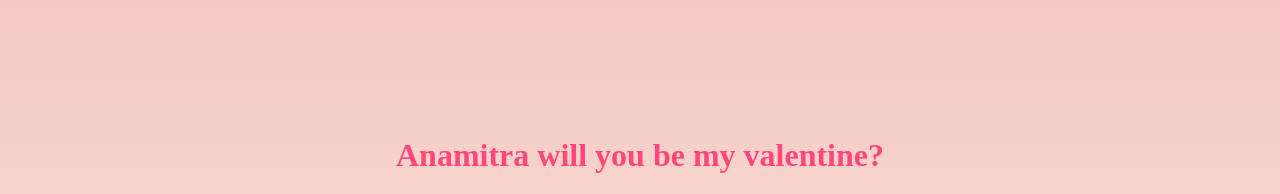
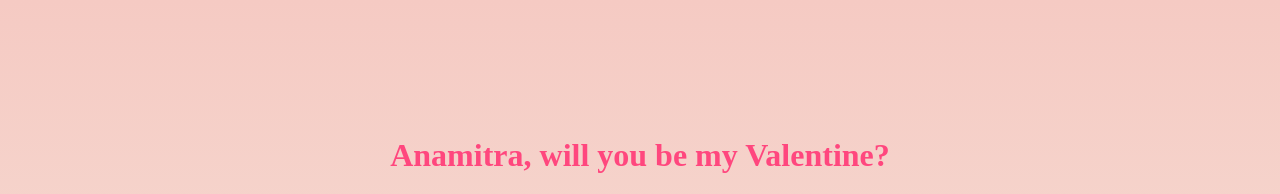
Before and after one commit to ElitistDrago15/amystery, a plain HTML site: page index.html in a window 1280 px wide. Shown: the top 194 px of the page. Drawn offline with Linux system fonts and the light colour scheme; grey boxes are pictures that could not be loaded.

Commit message:
index.html

```diff
--- a/index.html
+++ b/index.html
@@ -7,7 +7,7 @@
             <br/>
             <br/>
             <br/>
-            <h1>Anamitra will you be my valentine?</h1>
+            <h1>Anamitra, will you be my Valentine?</h1>
             <img id="valentineImage" src= "https://cdn11.bigcommerce.com/s-5ylnei6or5/images/stencil/500x659/products/2491/7780/3590_BobHeartSunglasses_Minions_23__63643.1611161991.jpg?c=2"
             <br/>
             <br/>
```
